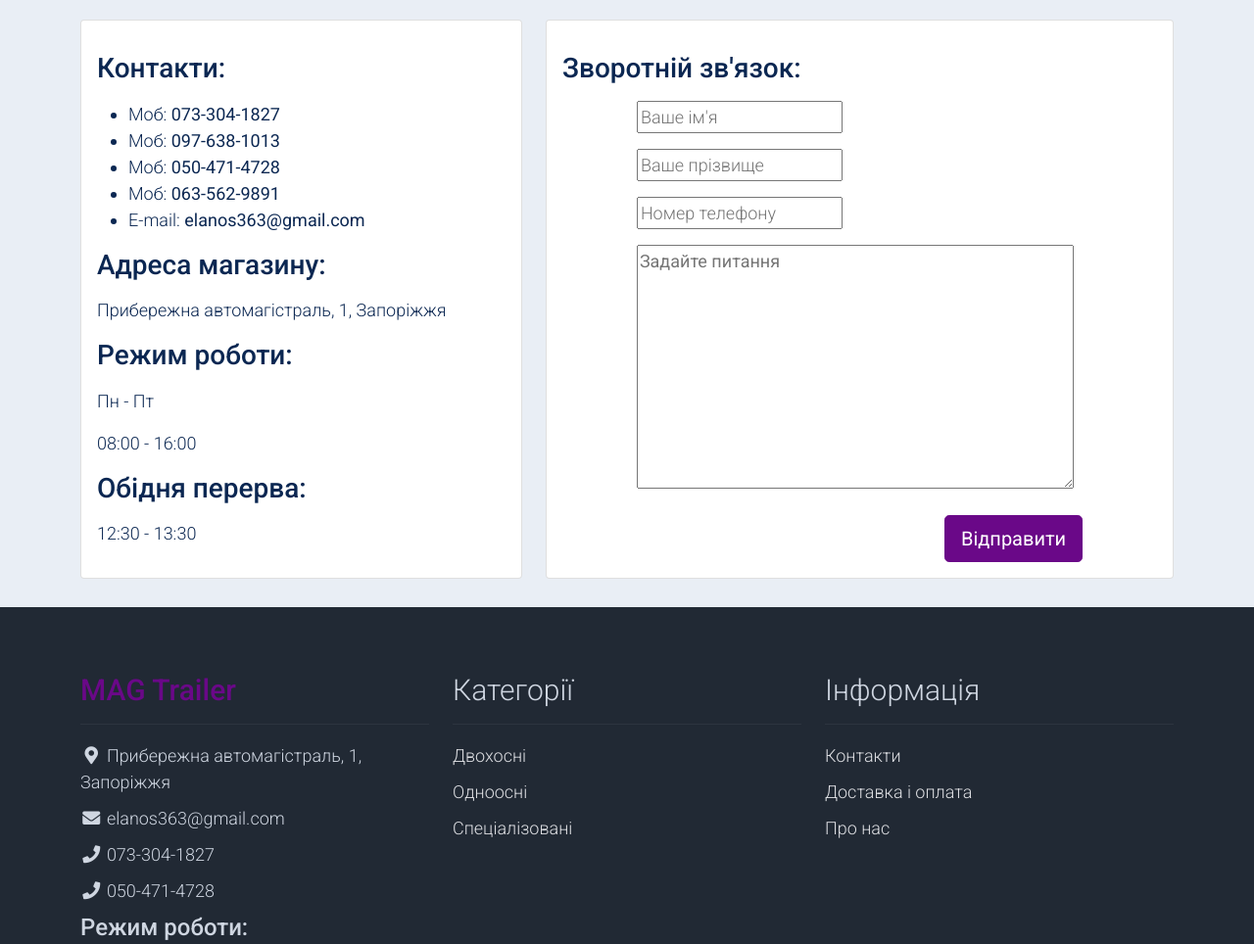
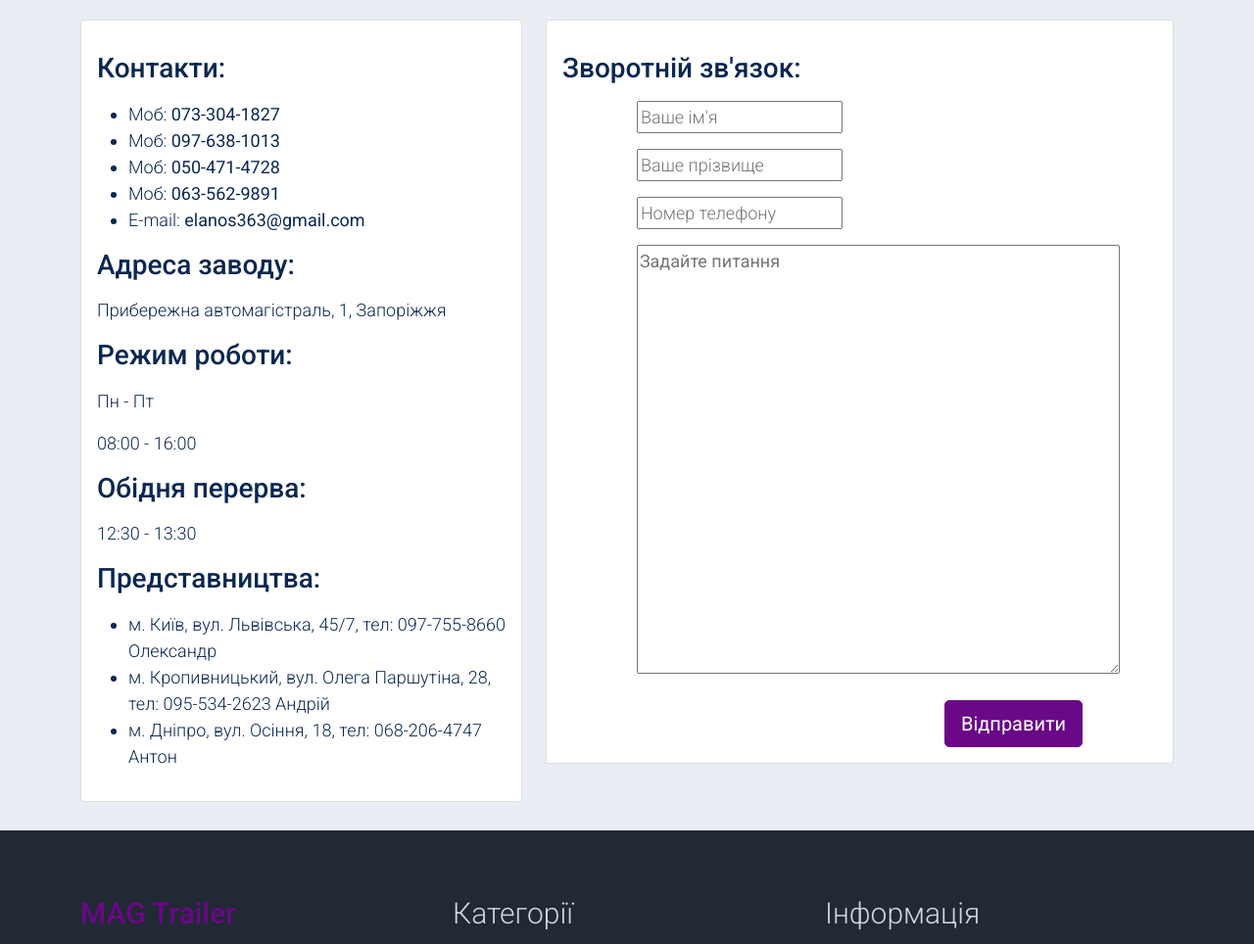
Before and after one commit to mr-elanos/Django_online_store, a Django app: page /contacts/ in a window 1280 px wide. Shown: the part 717-1681 px from the top of the page at 98% size. Run offline with Django 4.2, Linux system fonts and the light colour scheme; data comes from the database, SQL or seed files in the repository; both versions use the stored data as it was after the commit; some libraries are stand-ins or nearby versions.

Commit message:
Мелкие информационные правки

```diff
--- a/magtrailer/pages/forms.py
+++ b/magtrailer/pages/forms.py
@@ -7,7 +7,7 @@ class ContactForm(ModelForm):
         model = Contacts
         fields = ('first_name', 'last_name', 'clients_number', 'message')
         widgets = {
-            'message': Textarea(attrs={'placeholder': 'Задайте питання', 'cols': 45, 'rows': 9}, ),
+            'message': Textarea(attrs={'placeholder': 'Задайте питання', 'cols': 50, 'rows': 16}, ),
             'first_name': TextInput(attrs={'placeholder': "Ваше ім'я"}, ),
             'last_name': TextInput(attrs={'placeholder': 'Ваше прізвище'}, ),
             'clients_number': TextInput(attrs={'placeholder': 'Номер телефону'}, )
--- a/magtrailer/pages/templates/pages/contacts.html
+++ b/magtrailer/pages/templates/pages/contacts.html
@@ -28,13 +28,19 @@
                                 <li>Моб: <strong>063-562-9891</strong></li>
                                 <li>E-mail: <strong>elanos363@gmail.com</strong></li>
                             </ul>
-                            <p><h3>Адреса магазину:</h3></p>
+                            <p><h3>Адреса заводу:</h3></p>
                                 <p>Прибережна автомагістраль, 1, Запоріжжя</p>
                             <p><h3>Режим роботи:</h3></p>
                                 <p>Пн - Пт</p>
                                 <p>08:00 - 16:00</p>
                             <p><h3>Обідня перерва:</h3></p>
                                 <p>12:30 - 13:30</p>
+                            <p><h3>Представництва:</h3></p>
+                            <ul>
+                                <li>м. Київ, вул. Львівська, 45/7, тел: 097-755-8660 Олександр</li>
+                                <li>м. Кропивницький, вул. Олега Паршутіна, 28, тел: 095-534-2623 Андрій</li>
+                                <li>м. Дніпро, вул. Осіння, 18, тел: 068-206-4747 Антон</li>
+                            </ul>
                         </div>
                     </div>
                 </div>
--- a/magtrailer/pages/views.py
+++ b/magtrailer/pages/views.py
@@ -58,13 +58,10 @@ def contacts(request):
     if request.method == 'POST':
         form = ContactForm(request.POST)
         if form.is_valid():
-            try:
-                Contacts.objects.create(**form.cleaned_data)
-                return redirect(ok_form)
-            except:
-                form.add_error(None, "Виникла помилка")
+            form.save()
+            return redirect(ok_form)
     else:
-        form = ContactForm
+        form = ContactForm()
         return render(request, 'pages/contacts.html', {'menu': menu, 'title': 'Контакти', 'form': form})
 
 
```
Also changed, not shown: magtrailer/db.sqlite3.
